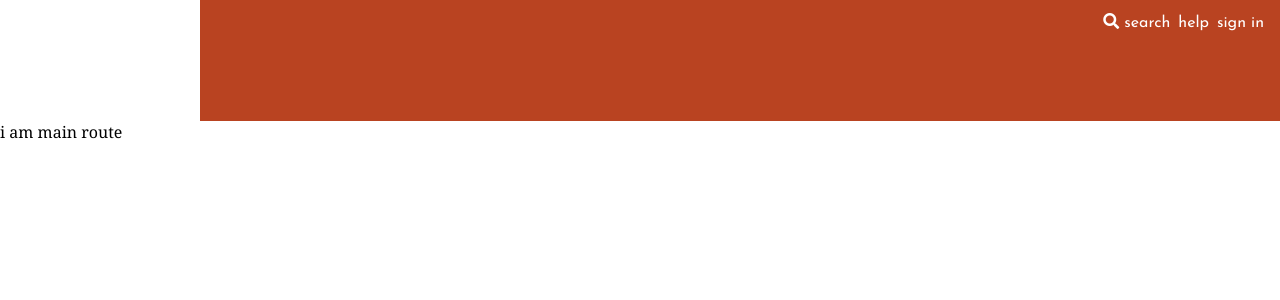
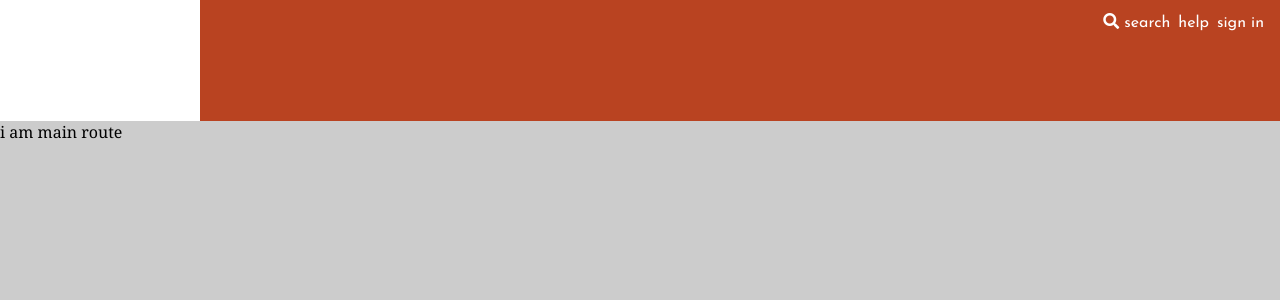
Before and after one commit to BrianDorado/Book-retail, a React (Create React App) app: page / in a window 1280 px wide. Shown: the top 300 px of the page. Built offline with nearby package versions, Linux system fonts and the light colour scheme.

Commit message:
some style to default route, display flex to app-component

```diff
--- /dev/null
+++ b/src/_app.sass
@@ -0,0 +1,4 @@
+.App
+    display: flex
+    flex-direction: column
+    height: 100vh
--- a/src/main.css
+++ b/src/main.css
@@ -30,3 +30,8 @@ html {
         cursor: pointer; }
       .nav-component .nav-right div:first-child span:hover {
         border-color: #fff; }
+
+.App {
+  display: flex;
+  flex-direction: column;
+  height: 100vh; }
--- a/src/main.sass
+++ b/src/main.sass
@@ -4,3 +4,4 @@ $color1: lighten(#395C6B, 15%)
 @import url('https://fonts.googleapis.com/css?family=Josefin+Sans')
 @import reset
 @import './components/nav/_nav.sass'
+@import app
--- a/src/routes.jsx
+++ b/src/routes.jsx
@@ -3,6 +3,6 @@ import { Switch, Route } from 'react-router-dom';
 
 export default (
     <Switch>
-        <Route exact path="/" render={_=><div>i am main route</div>}/>
+        <Route exact path="/" render={_=><div style={{background: "#ccc", flex: "auto"}}>i am main route</div>}/>
     </Switch>
 )
```
